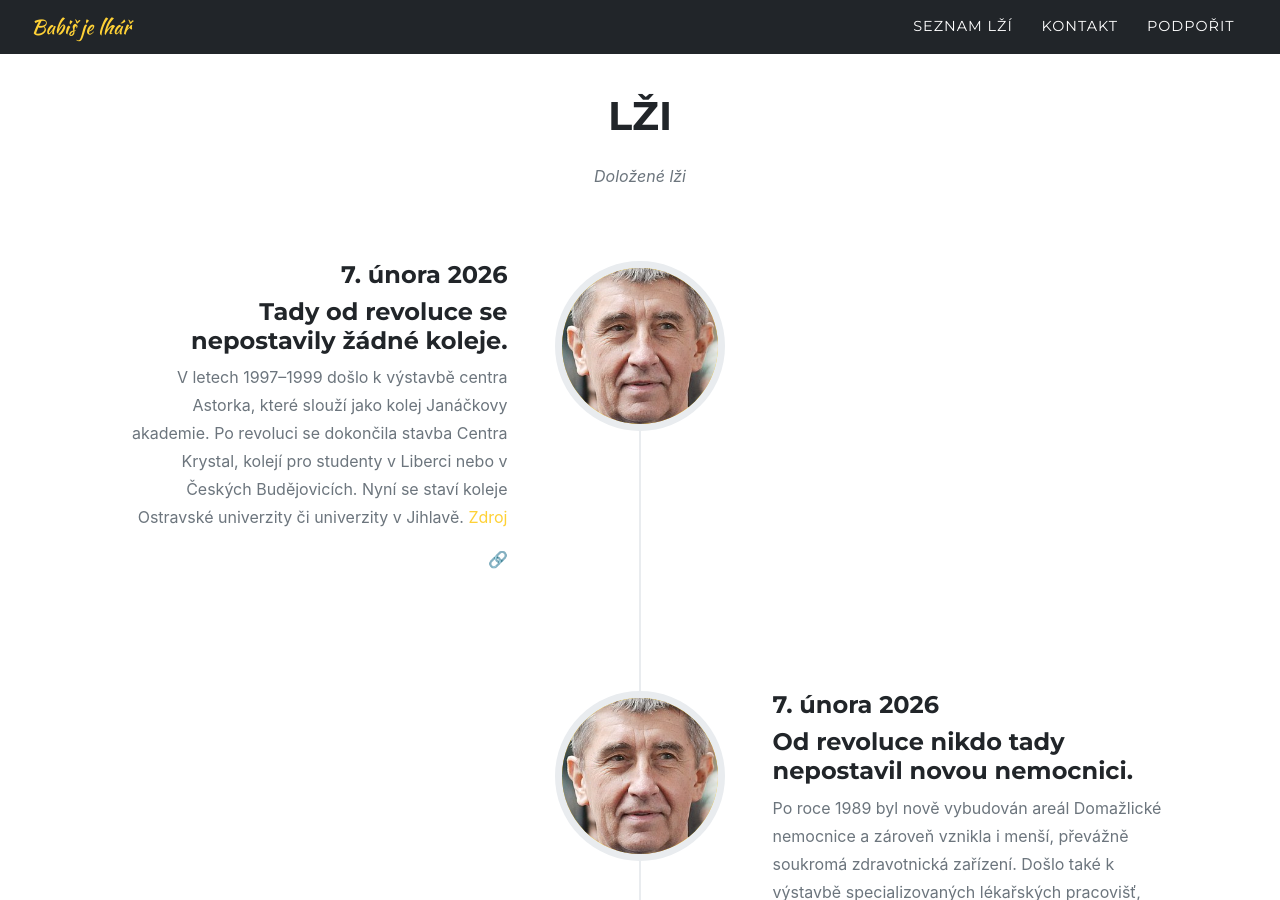
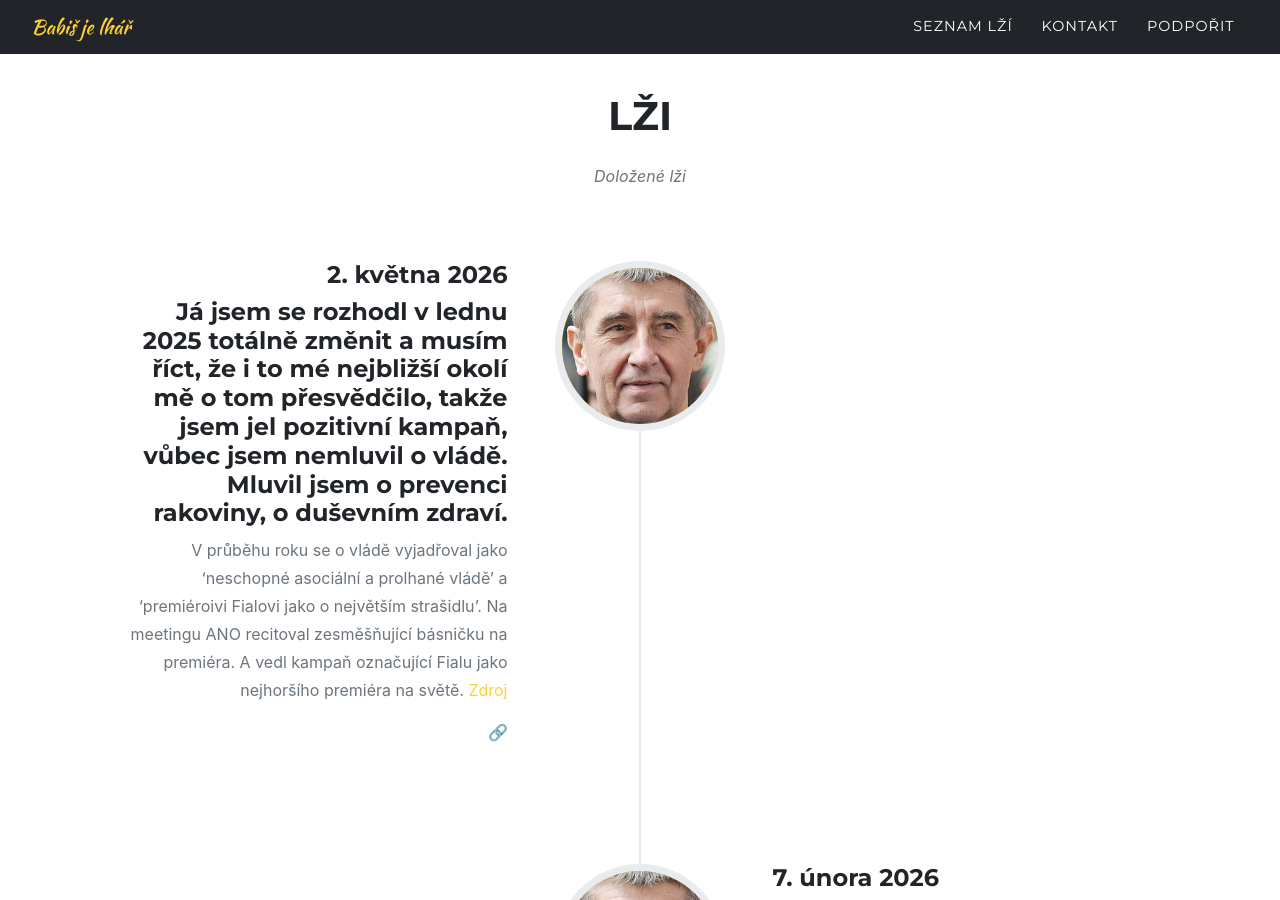
Before and after one commit to xsuchy/babisjelhar, a Jekyll site: the page built from index.md, in a window 1280 px wide and 900 px high, scrolled down 1142 px. Built offline with Jekyll 4.4.1, drawn with Linux system fonts in a browser that asks for light colours; some web fonts are replaced.

Commit message:
dalsi lez

```diff
--- a/_data/sitetext.yml
+++ b/_data/sitetext.yml
@@ -37,6 +37,10 @@ timeline:
     section: timeline
     start_align: "left"
     events:
+      - title: "Já jsem se rozhodl v lednu 2025 totálně změnit a musím říct, že i to mé nejbližší okolí mě o tom přesvědčilo, takže jsem jel pozitivní kampaň, vůbec jsem nemluvil o vládě. Mluvil jsem o prevenci rakoviny, o duševním zdraví."
+        image: assets/img/timeline/1.jpg
+        year: "2. května  2026"
+        desc: "V průběhu roku se o vládě vyjadřoval jako 'neschopné asociální a prolhané vládě' a 'premiéroivi Fialovi jako o největším strašidlu'. Na meetingu ANO recitoval zesměšňující básničku na premiéra. A vedl kampaň označující Fialu jako nejhoršího premiéra na světě. [Zdroj](https://www.novinky.cz/clanek/podcasty-policheck-babis-tvrdi-ze-vedl-jen-pozitivni-kampan-archivni-zabery-ho-usvedcuji-ze-lzi-40576525)"
       - title: "Tady od revoluce se nepostavily žádné koleje."
         image: assets/img/timeline/1.jpg
         year: "7. února  2026"
```
